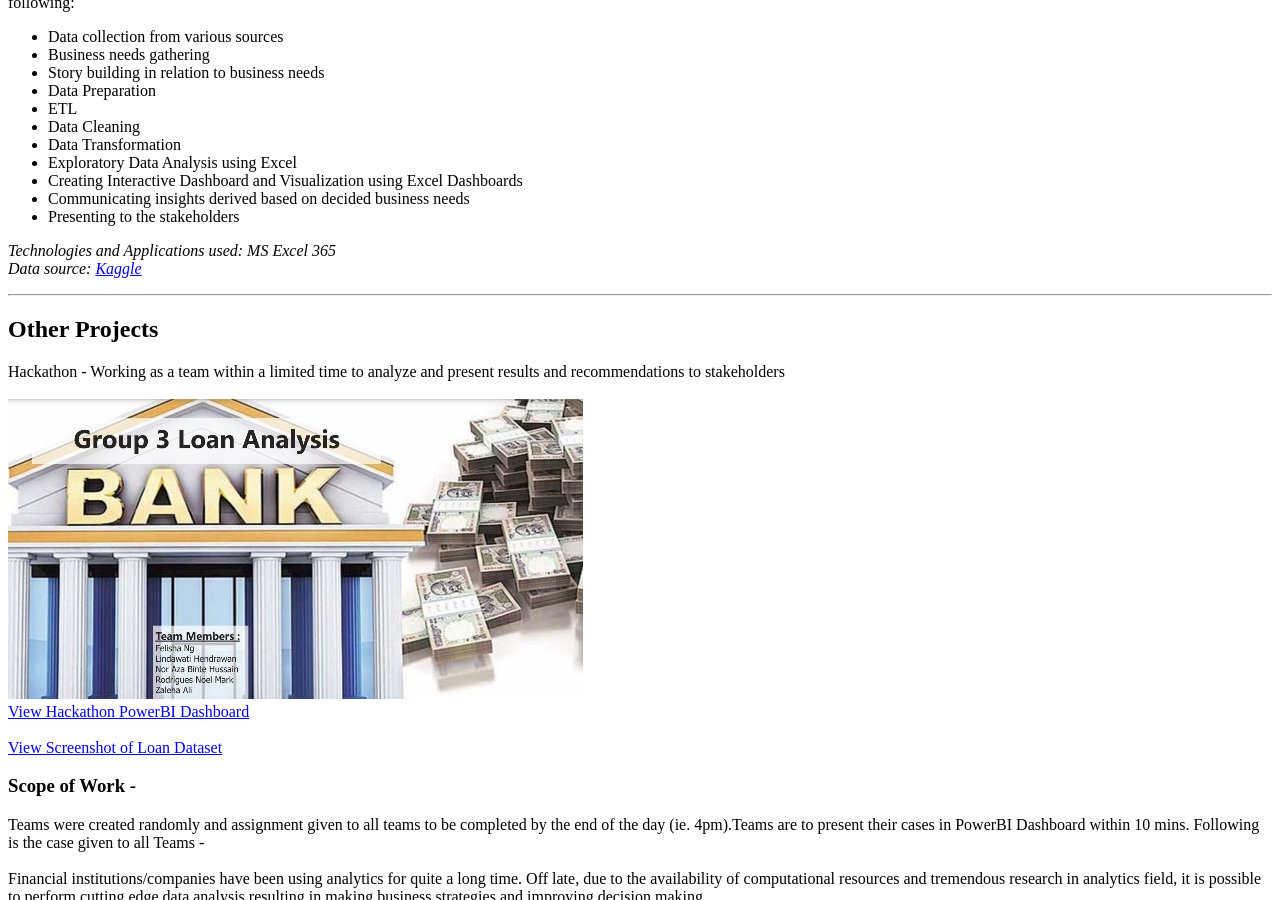
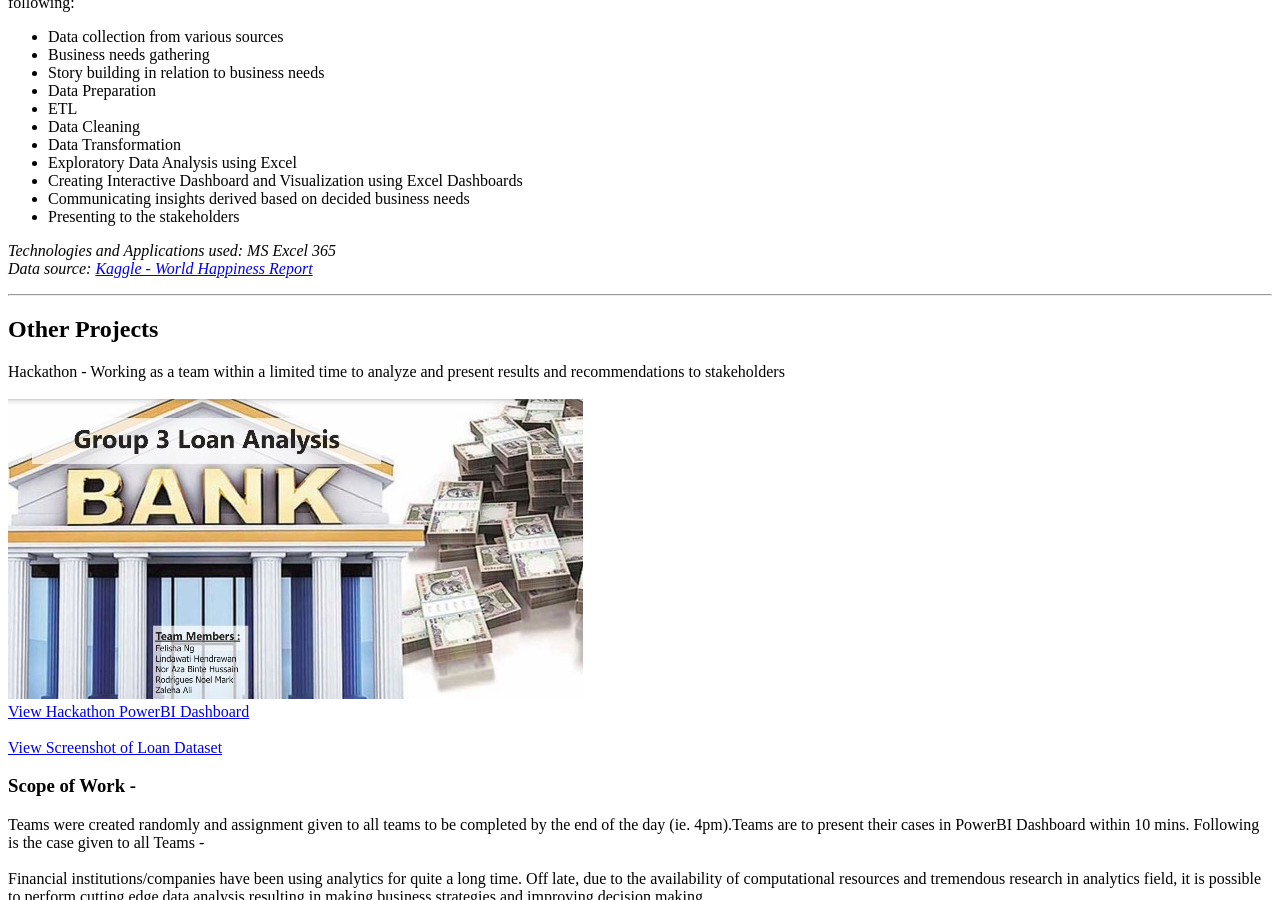
Before and after one commit to ZalehaAli/Data-Analytics-Portfolio, a Jekyll site: the page built from index.md, in a window 1280 px wide and 900 px high, scrolled down 4514 px. Built offline with Jekyll 4.4.1, drawn with Linux system fonts in a browser that asks for light colours; our own code applies the rules of GitHub Pages for plain Markdown files.

Commit message:
Update index.md

```diff
--- a/index.md
+++ b/index.md
@@ -182,7 +182,7 @@ The main aim of the Capstone Project 1 is to exhibit the five stages of the data
 * Presenting to the stakeholders
 <br>
 <p><em>Technologies and Applications used: MS Excel 365</em><br>
-  <em>Data source: <a href="https://kaggle.com/unsdsn/world-happiness" target="_blank">Kaggle</a></em>
+  <em>Data source: <a href="https://kaggle.com/unsdsn/world-happiness" target="_blank">Kaggle - World Happiness Report</a></em>
 </p>
 ---
 # Other Projects
```
